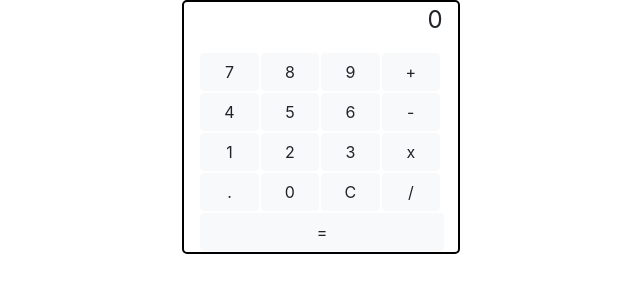
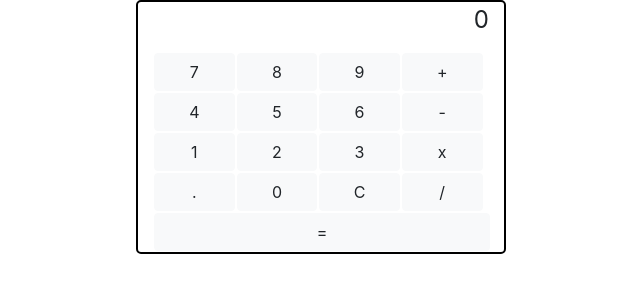
Before and after one commit to daquilino/react-calculator, a React (Create React App) app: page / in a window 1280 px wide. Shown: the top 300 px of the page, without its empty margins (319-959 px from the left). Built offline with nearby package versions, Linux system fonts and the light colour scheme.

Commit message:
adjusted calculator col sizes

```diff
--- a/src/App.js
+++ b/src/App.js
@@ -59,7 +59,7 @@ class App extends Component {
     return (
       <main className="container">
         <Row>
-          <div className="calculator col-md-3" >
+          <div className="calculator col-sm-6 col-lg-4" >
             <Row>
               <Display display={this.state.display} />
             </Row>
```
